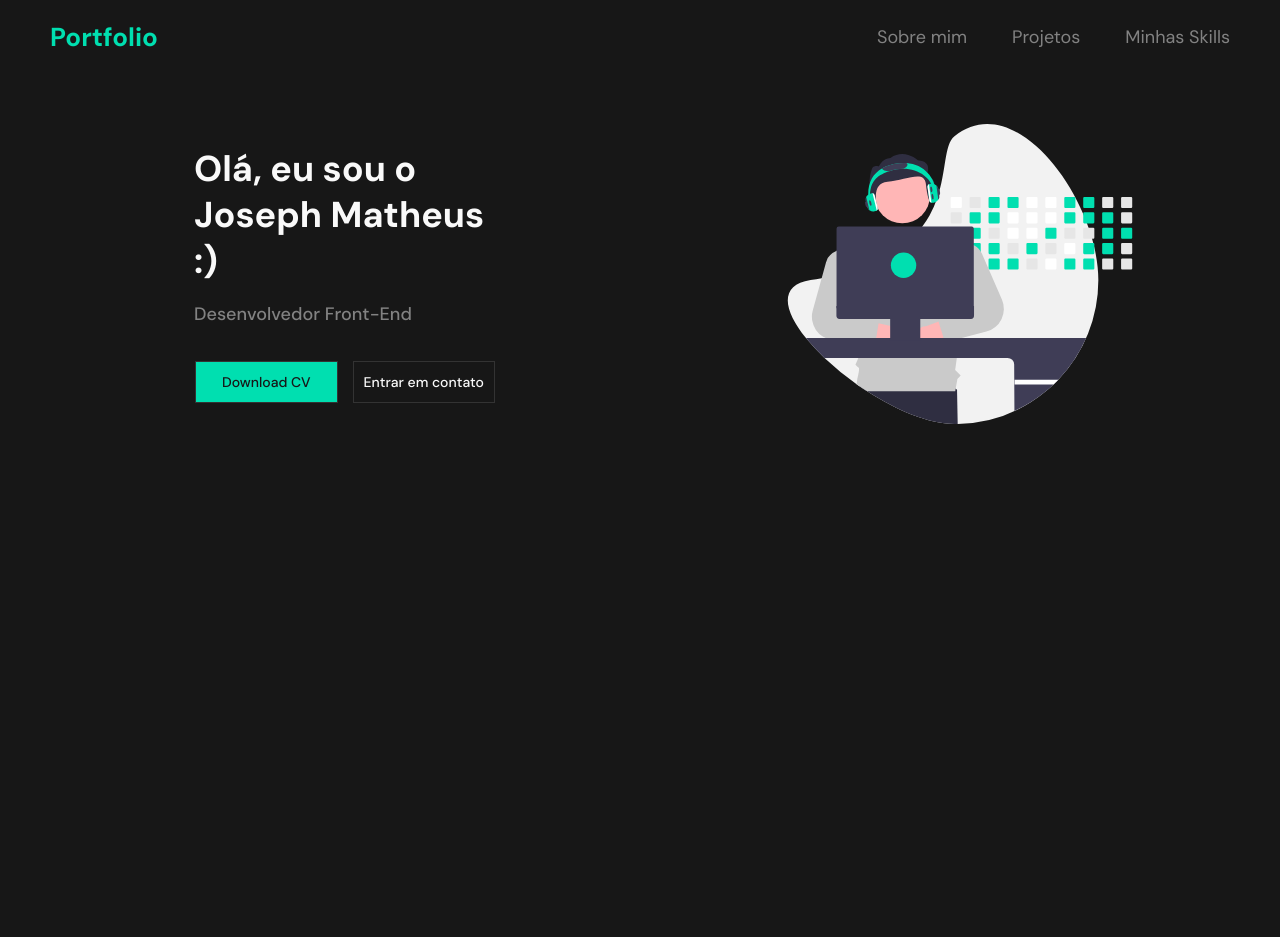
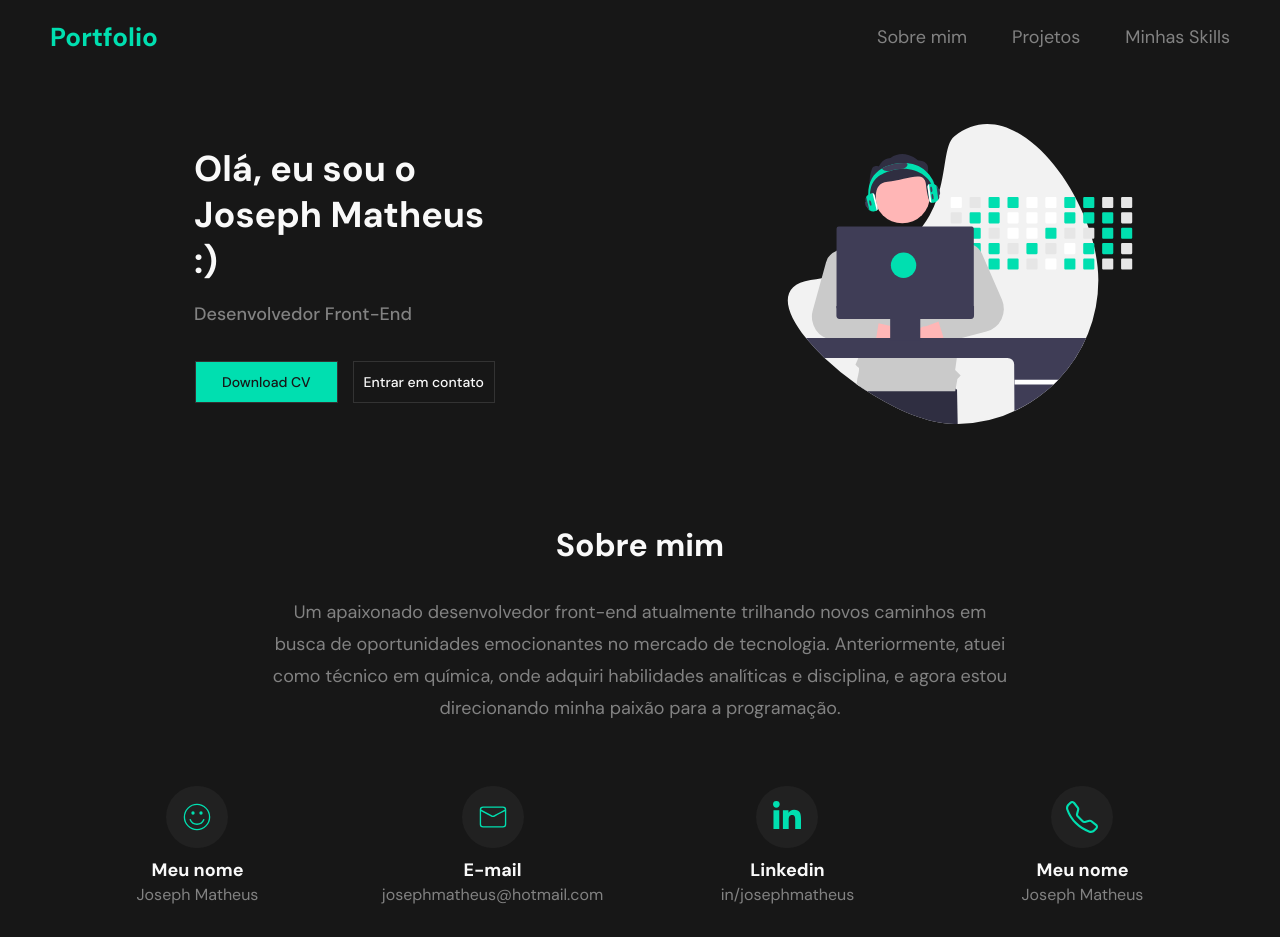
Before and after one commit to josephmatheus/portfolio, a React (Vite) app: page / in a window 1280 px wide. Before the commit the page ends 800 px from the top, so only its background shows below. Built offline with nearby package versions, Linux system fonts and the light colour scheme; the HTML template or start-up script is replaced by a standard one.

Commit message:
:sparkles: feat: Adiciona novo componente ao App

```diff
--- a/src/App.tsx
+++ b/src/App.tsx
@@ -1,3 +1,4 @@
+import { AboutSection } from "./components/About";
 import { Header } from "./components/Header";
 import { HeroSection } from "./components/HeroBanner";
 import { GlobalStyle } from "./styles/GlobalStyles";
@@ -8,6 +9,7 @@ const App = () => {
       <GlobalStyle />
       <Header />
       <HeroSection />
+      <AboutSection />
     </>
   );
 };
```
